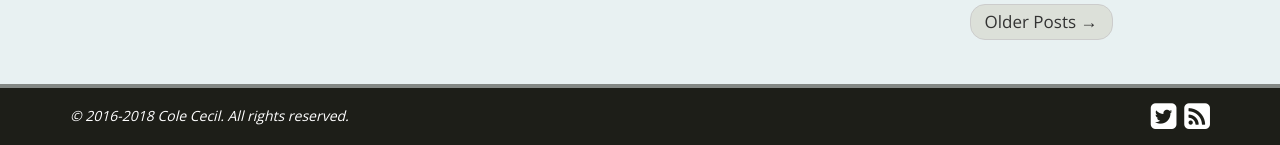
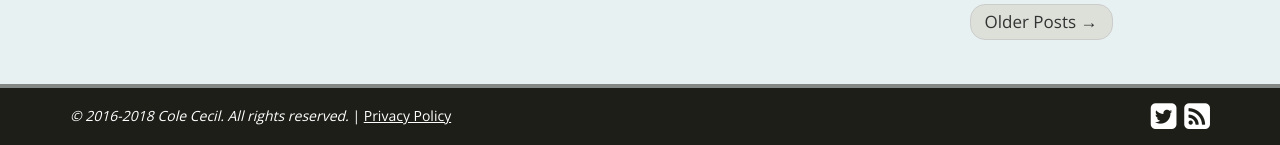
Before and after one commit to colececil/colececil.github.io, a Jekyll site: the page built from index.html, in a window 1280 px wide. Shown: the part 1688-1833 px from the top of the page. Built offline with Jekyll 4.4.1, drawn with Linux system fonts in a browser that asks for light colours; some web fonts are replaced; the list of posts is cut into pages by our own code; comment, search, counter and statistics services are not loaded.

Commit message:
Add privacy policy

```diff
--- a/_includes/footer.html
+++ b/_includes/footer.html
@@ -10,9 +10,12 @@
                 <span class="sr-only">RSS Feed</span>
             </a>
         </div>
-        <div class="copyright">
-            {% assign year = site.time | date: "%Y" %}
-            &copy; 2016-{{year}} Cole Cecil. All rights reserved.
+        <div class="footer-text">
+            <span class="copyright">
+                {% assign year = site.time | date: "%Y" %}
+                &copy; 2016-{{year}} Cole Cecil. All rights reserved.
+            </span>
+            | <a href="{{site.baseurl}}/privacy-policy">Privacy Policy</a>
         </div>
     </div>
 </footer>
--- a/_includes/header.html
+++ b/_includes/header.html
@@ -25,7 +25,7 @@
                         </a>
                     </li>
                     {% for page in sorted_pages %}
-                        {% if page.title %}
+                        {% if page.title and page.sort-order %}
                             <li>
                                 <a class="page-link" href="{{page.url | prepend: site.baseurl}}">
                                     {{page.title}}
@@ -42,7 +42,7 @@
             Blog
         </a>
         {% for page in sorted_pages %}
-            {% if page.title %}
+            {% if page.title and page.sort-order %}
                 <a class="list-group-item" href="{{page.url | prepend: site.baseurl}}">
                     {{page.title}}
                 </a>
--- a/_sass/_base.scss
+++ b/_sass/_base.scss
@@ -109,9 +109,12 @@ footer {
         color: $footer-color;
     }
 
-    .copyright {
+    .footer-text {
         font-size: 14px;
-        font-style: italic;
+
+        .copyright {
+            font-style: italic;
+        }
     }
 
     .follow {
--- a/_sass/_layout.scss
+++ b/_sass/_layout.scss
@@ -105,7 +105,7 @@ footer {
         height: $alternate-footer-height + $section-border-height;
     }
 
-    .copyright {
+    .footer-text {
         text-align: center;
         margin-top: 0;
         margin-bottom: ($footer-height - $line-height-computed) / 2;
```
Also changed, not shown: privacy-policy.md (added, +14 -0 lines).
